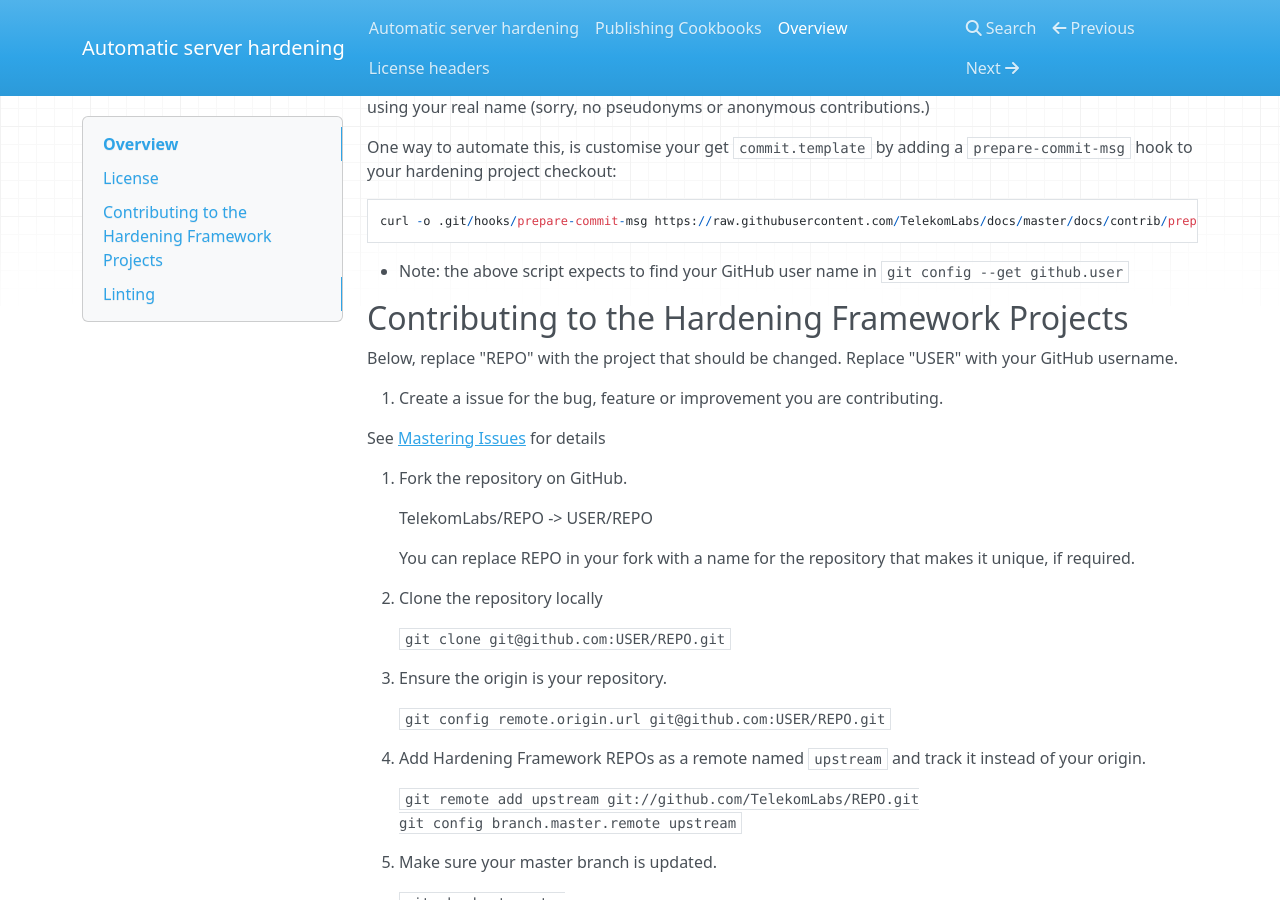
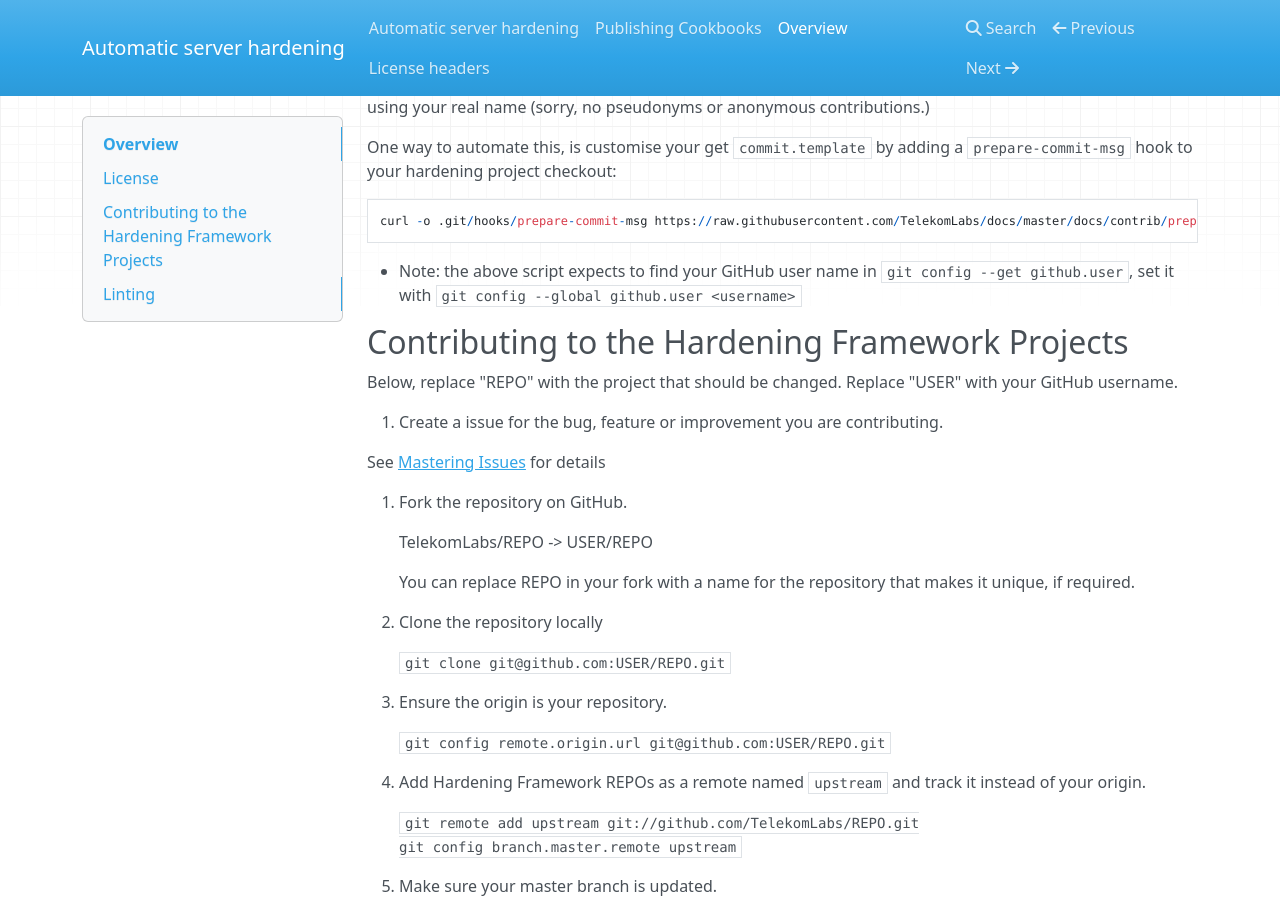
Before and after one commit to dev-sec/docs, an MkDocs documentation site: the page built from docs/how-to-contribute.md, in a window 1280 px wide and 900 px high, scrolled down 1349 px. Built offline with MkDocs 1.6.1, drawn with Linux system fonts in a browser that asks for light colours; nearby versions of some CDN libraries.

Commit message:
add how to set github user

````diff
--- a/docs/how-to-contribute.md
+++ b/docs/how-to-contribute.md
@@ -69,7 +69,8 @@ a ``prepare-commit-msg`` hook to your hardening project checkout:
 ```
 curl -o .git/hooks/prepare-commit-msg https://raw.githubusercontent.com/TelekomLabs/docs/master/docs/contrib/prepare-commit-msg.hook && chmod +x .git/hooks/prepare-commit-msg
 ```
-* Note: the above script expects to find your GitHub user name in ``git config --get github.user``
+* Note: the above script expects to find your GitHub user name in ``git config --get github.user``, set it with `git config --global github.user <username>`
+
 
 ## Contributing to the Hardening Framework Projects
 
````
